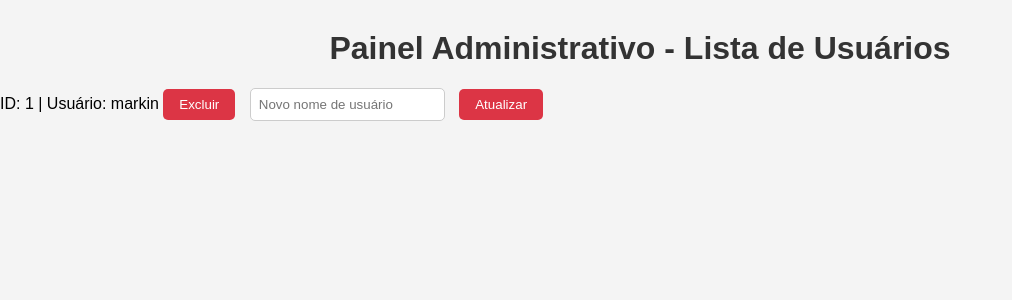
After one commit to MarcosViniDLL/landingpage-eletiva, a Flask app: page /admin in a window 1280 px wide. The commit adds this page. Shown: the top 300 px of the page, without its empty margins (0-1012 px from the left). Run offline with Flask 3, Linux system fonts and the light colour scheme.

Commit message:
atualizacao rota admin + templates admin

```diff
--- a/app.py
+++ b/app.py
@@ -68,6 +68,27 @@ def login():
             error = 'Credenciais inválidas. Tente novamente.'
     return render_template('login.html', error=error)
 
+@app.route('/admin', methods=['GET', 'POST'])
+def admin_panel():
+    if request.method == 'POST':
+        if request.form['_method'] == 'DELETE':
+            user_id = int(request.form['user_id'])
+            user_to_delete = User.query.get_or_404(user_id)
+            db.session.delete(user_to_delete)
+            db.session.commit()
+            return redirect(url_for('admin_panel'))
+
+        elif request.form['_method'] == 'PUT':
+            user_id = int(request.form['user_id'])
+            user_to_update = User.query.get_or_404(user_id)
+            new_username = request.form['new_username']
+            user_to_update.username = new_username
+            db.session.commit()
+            return redirect(url_for('admin_panel'))
+
+    users = User.query.all()
+    return render_template('admin.html', users=users)
+
 @app.route('/')
 def index():
     return render_template('index.html')
--- /dev/null
+++ b/static/css/admin.css
@@ -0,0 +1,67 @@
+body {
+    font-family: Arial, sans-serif;
+    margin: 0;
+    padding: 0;
+    background-color: #f4f4f4;
+}
+
+.container {
+    width: 80%;
+    margin: 0 auto;
+}
+
+h1 {
+    color: #333;
+    text-align: center;
+    margin-top: 30px;
+}
+
+ul {
+    list-style: none;
+    padding-left: 0;
+    margin-top: 20px;
+}
+
+li {
+    margin-bottom: 10px;
+}
+
+/* Estilos para os formulários DELETE e PUT */
+form {
+    display: inline-block;
+    margin-right: 10px;
+}
+
+/* Estilos para os botões Excluir e Atualizar */
+button {
+    padding: 8px 16px;
+    background-color: #dc3545;
+    color: #fff;
+    border: none;
+    border-radius: 5px;
+    cursor: pointer;
+}
+
+button:hover {
+    background-color: #c82333;
+}
+
+input[type="text"] {
+    padding: 8px;
+    border-radius: 5px;
+    border: 1px solid #ccc;
+    margin-right: 10px;
+}
+
+/* Estilos para o link "Voltar ao Login" */
+.login-link {
+    display: block;
+    margin-top: 20px;
+    text-align: center;
+    color: #007bff;
+    text-decoration: none;
+}
+
+.login-link:hover {
+    text-decoration: underline;
+}
--- /dev/null
+++ b/templates/admin.html
@@ -0,0 +1,33 @@
+<!DOCTYPE html>
+<html lang="pt-BR">
+<head>
+    <meta charset="UTF-8">
+    <meta name="viewport" content="width=device-width, initial-scale=1.0">
+    <title>Painel Administrativo - Usuários</title>
+    <link rel="stylesheet" href="{{ url_for('static', filename='css/admin.css') }}">
+</head>
+<body>
+    <h1>Painel Administrativo - Lista de Usuários</h1>
+
+    <ul>
+        {% for user in users %}
+        <li>ID: {{ user.id }} | Usuário: {{ user.username }}
+            <!-- Formulário para DELETE -->
+            <form action="/admin" method="POST">
+                <input type="hidden" name="_method" value="DELETE">
+                <input type="hidden" name="user_id" value="{{ user.id }}">
+                <button type="submit">Excluir</button>
+            </form>
+
+            <!-- Formulário para PUT (atualização) -->
+            <form action="/admin" method="POST">
+                <input type="hidden" name="_method" value="PUT">
+                <input type="hidden" name="user_id" value="{{ user.id }}">
+                <input type="text" name="new_username" placeholder="Novo nome de usuário">
+                <button type="submit">Atualizar</button>
+            </form>
+        </li>
+        {% endfor %}
+    </ul>
+</body>
+</html>
--- a/templates/login.html
+++ b/templates/login.html
@@ -17,5 +17,6 @@
 
         <input type="submit" value="Login">
     </form>
+    <a href="{{ url_for('admin_panel') }}" class="admin-link">Acesso Administrativo</a>
 </body>
 </html>
```
Also changed, not shown: instance/database.db.
